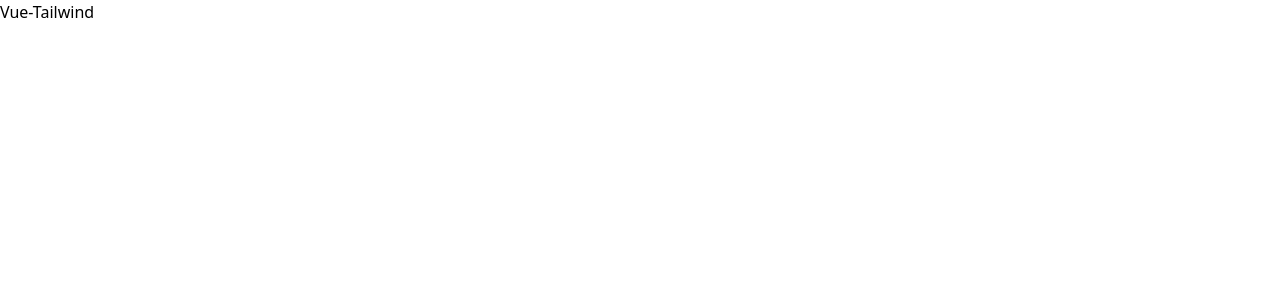
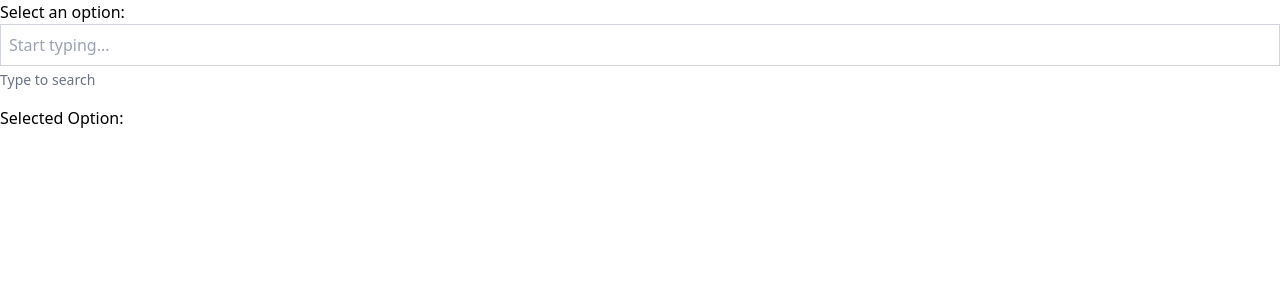
Before and after one commit to devxhub/vue-tailwind, a Vue app: page / in a window 1280 px wide. Shown: the top 300 px of the page. Built offline with nearby package versions, Linux system fonts and the light colour scheme.

Commit message:
autocomplete

```diff
--- a/src/App.vue
+++ b/src/App.vue
@@ -1,5 +1,37 @@
 <template>
-  <main>
-    Vue-Tailwind
-  </main>
+  <div>
+    <Autocomplete
+      v-model="selectedOption"
+      :options="autocompleteOptions"
+      label="Select an option:"
+      placeholder="Start typing..."
+      @selected="handleSelected"
+      :loading="isLoading"
+      :clearable="true"
+      hint="Type to search"
+    />
+    <div class="mt-4">
+      <p>Selected Option: {{ selectedOption }}</p>
+    </div>
+  </div>
 </template>
+
+<script setup lang="ts">
+import { ref } from 'vue'
+import Autocomplete from './components/DxhAutocomplete.vue'
+
+const selectedOption = ref<string | null>(null)
+const isLoading = ref(false)
+
+const autocompleteOptions = [
+  { id: 1, label: 'Option 1' },
+  { id: 2, label: 'Option 2' },
+  { id: 3, label: 'Option 3' },
+  // Add more options as needed
+]
+
+const handleSelected = (option) => {
+  console.log('Selected:', option)
+  // Do something with the selected option
+}
+</script>
--- a/src/components/DxhAutocomplete.vue
+++ b/src/components/DxhAutocomplete.vue
@@ -19,16 +19,16 @@
 
         <div
           v-if="clearable && inputValue"
-          @click="clearInput"
           class="absolute right-2 top-0 bottom-0 cursor-pointer flex items-center h-full"
           data-test="clear-icon"
         >
-          <slot name="clear-icon">
+          <slot name="clear" @onClick="clearInput">
             <svg
               class="inline"
               xmlns="http://www.w3.org/2000/svg"
               height="14px"
               viewBox="0 0 512 512"
+              @click="clearInput"
             >
               <path
                 d="M256 48a208 208 0 1 1 0 416 208 208 0 1 1 0-416zm0 464A256 256 0 1 0 256 0a256 256 0 1 0 0 512zM175 175c-9.4 9.4-9.4 24.6 0 33.9l47 47-47 47c-9.4 9.4-9.4 24.6 0 33.9s24.6 9.4 33.9 0l47-47 47 47c9.4 9.4 24.6 9.4 33.9 0s9.4-24.6 0-33.9l-47-47 47-47c9.4-9.4 9.4-24.6 0-33.9s-24.6-9.4-33.9 0l-47 47-47-47c-9.4-9.4-24.6-9.4-33.9 0z"
```
